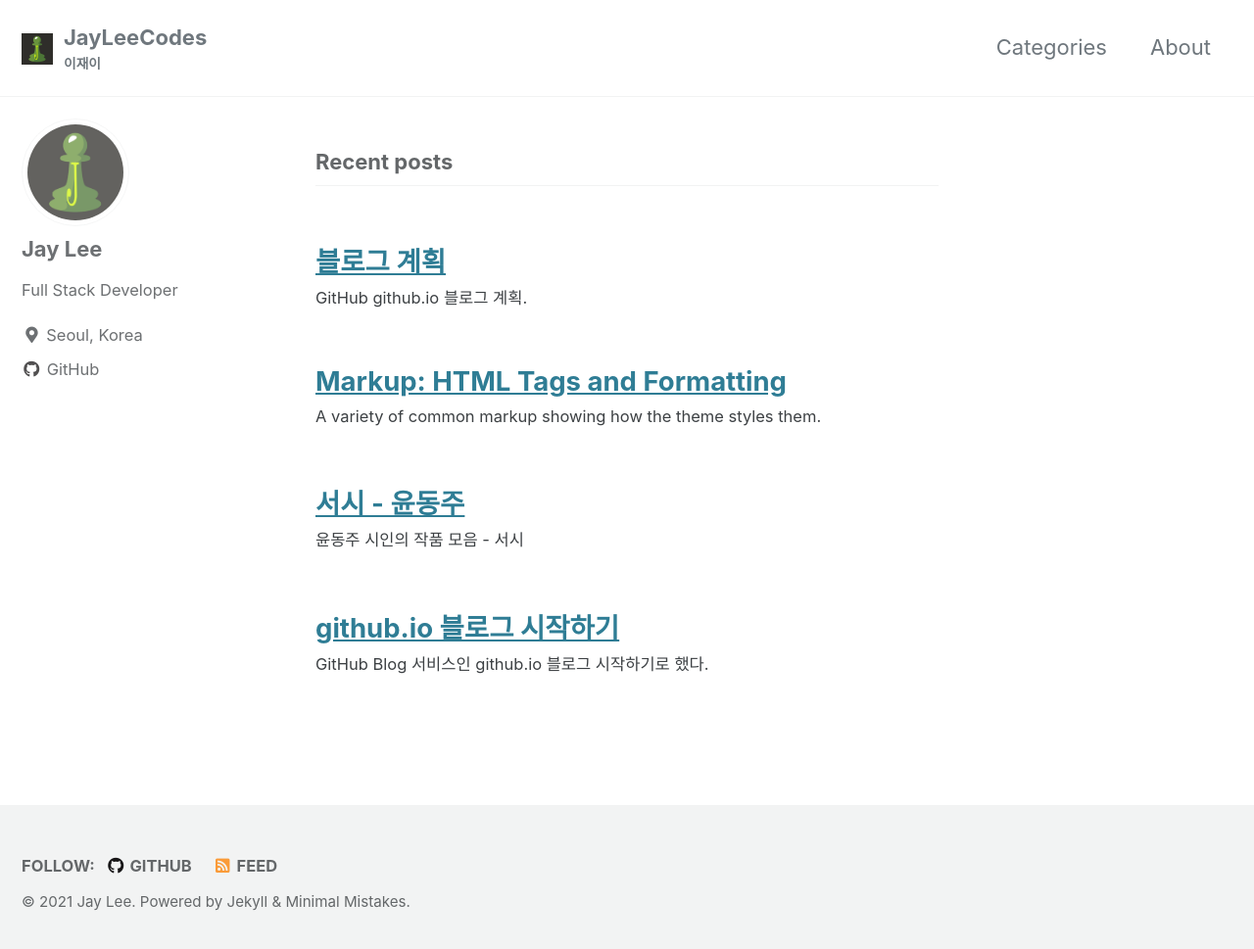
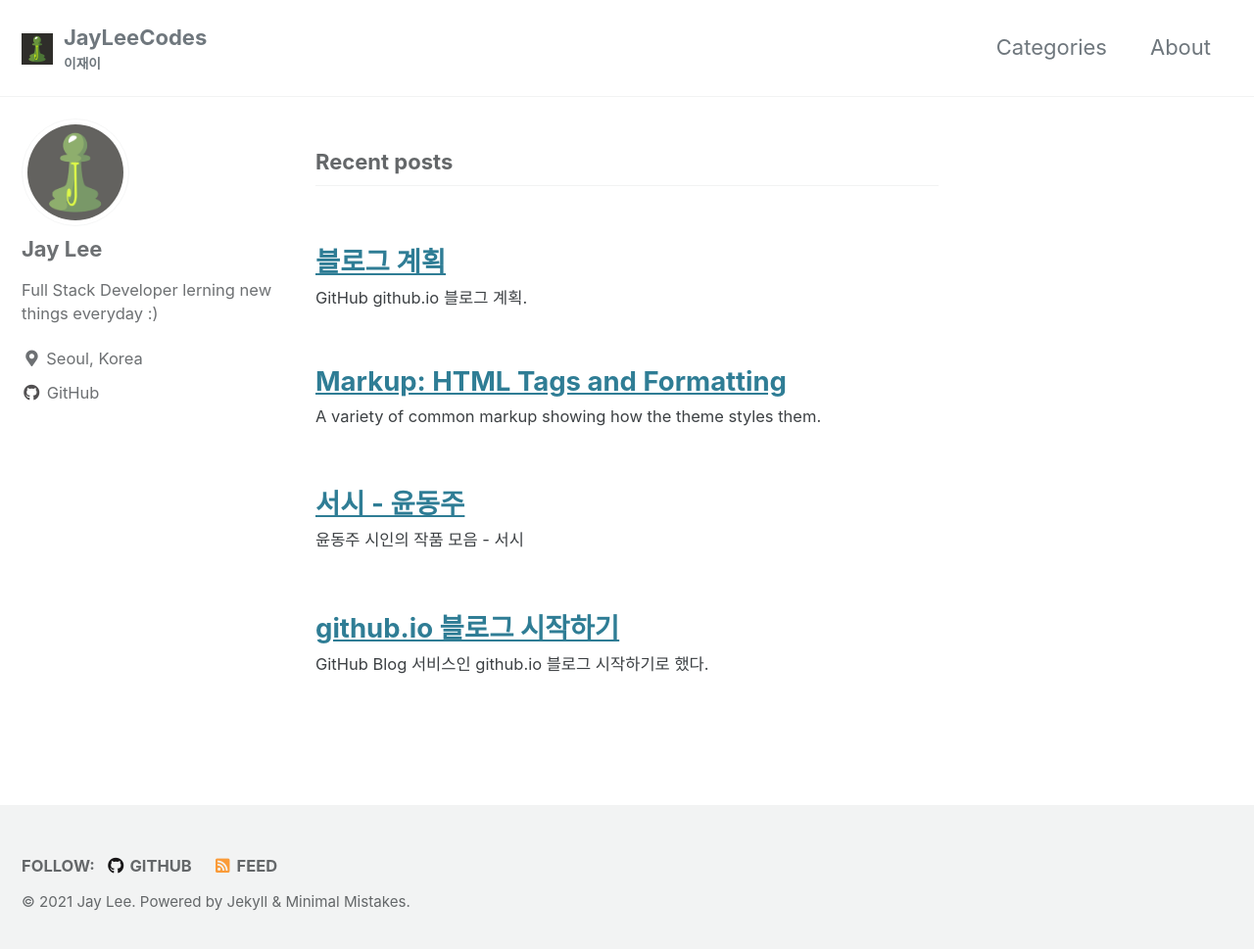
Before and after one commit to jinlee487/jinlee487.github.io, a Jekyll site: the page built from index.html, in a window 1280 px wide and 977 px high. Shown: the top 969 px of the window at 98% size. Built offline with Jekyll 4.4.1, drawn with Linux system fonts in a browser that asks for light colours; cached includes are drawn as plain includes; the list of posts is cut into pages by our own code.

Commit message:
added bio

```diff
--- a/_config.yml
+++ b/_config.yml
@@ -96,7 +96,7 @@ analytics:
 author:
   name             : "Jay Lee"
   avatar           : "/assets/images/pawnj.jpg"
-  bio              : "Full Stack Developer"
+  bio              : "Full Stack Developer lerning new things everyday :)"
   location         : "Seoul, Korea"
   email            :
   links:
```
